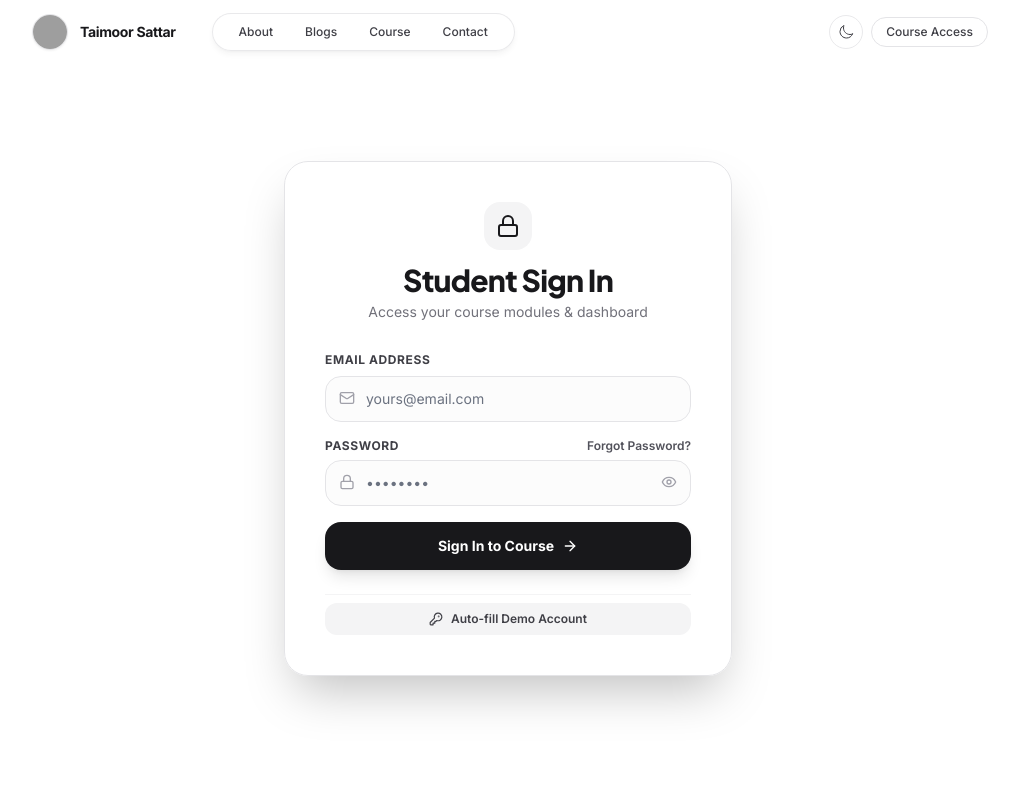
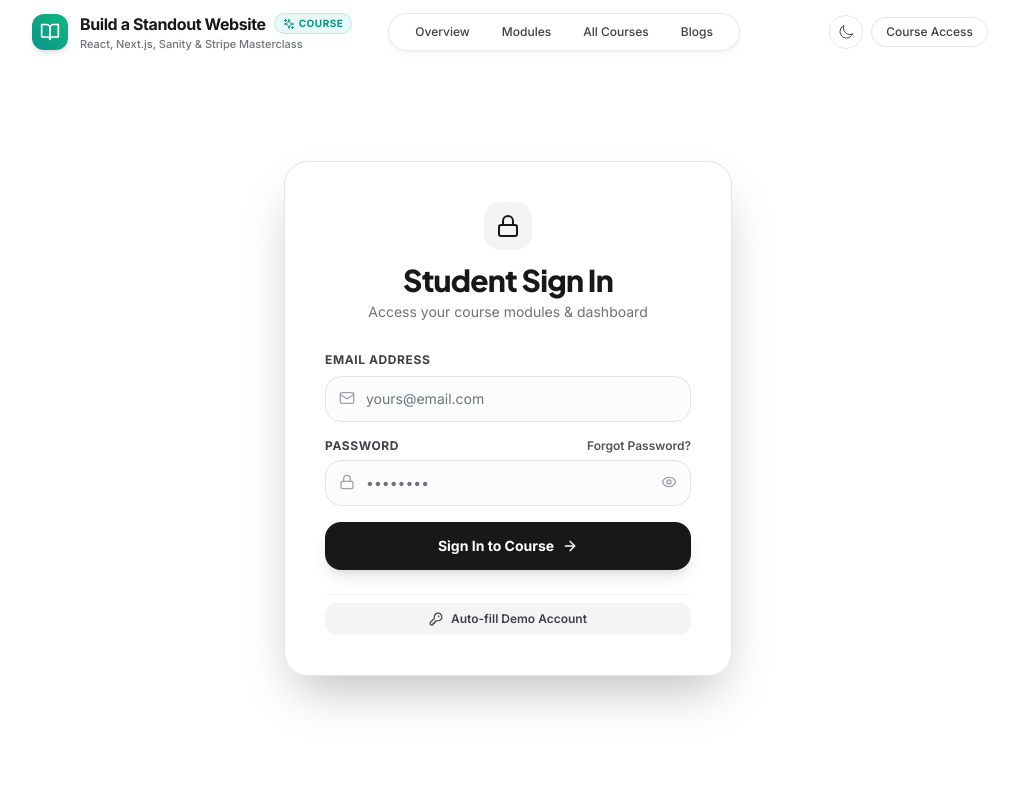
Before and after one commit to taimoorsattar7/taimoorsattar-web, a Next.js app: page /auth in a window 1280 px wide. Shown: the top 800 px of the page, without its empty margins (132-1151 px from the left). Built offline with nearby package versions, Linux system fonts and the light colour scheme; grey boxes are pictures that could not be loaded.

Commit message:
Unify course header across /modules, /p/[slug], /course, /auth, and /settings pages

```diff
--- a/src/components/header.tsx
+++ b/src/components/header.tsx
@@ -3,6 +3,7 @@
 import React, { useState, useEffect, Fragment } from "react"
 import { Disclosure, Menu, Transition } from "@headlessui/react"
 import { Bars3Icon, XMarkIcon, SunIcon, MoonIcon } from "@heroicons/react/24/outline"
+import { BookOpen, Sparkles, User, LogOut } from "lucide-react"
 import { Container } from "@components/Container"
 import Link from "next/link"
 import Image from "next/image"
@@ -24,7 +25,14 @@ export default function Header() {
     logout(() => router.push("/auth"))
   }
 
-  const navigation = [
+  const isCoursePage =
+    pathname?.startsWith("/p/") ||
+    pathname?.startsWith("/modules") ||
+    pathname?.startsWith("/course") ||
+    pathname === "/auth" ||
+    pathname === "/settings"
+
+  const siteNavigation = [
     {
       name: "About",
       href: "/about",
@@ -46,6 +54,31 @@ export default function Header() {
       current: pathname === "/contact" || pathname?.startsWith("/contact/"),
     },
   ]
+
+  const courseNavigation = [
+    {
+      name: "Overview",
+      href: "/p/build-standout-website",
+      current: pathname === "/p/build-standout-website" || pathname?.startsWith("/p/"),
+    },
+    {
+      name: "Modules",
+      href: "/modules",
+      current: pathname?.startsWith("/modules"),
+    },
+    {
+      name: "All Courses",
+      href: "/course",
+      current: pathname === "/course" || pathname?.startsWith("/course/"),
+    },
+    {
+      name: "Blogs",
+      href: "/blogs",
+      current: pathname === "/blogs" || pathname?.startsWith("/blogs/"),
+    },
+  ]
+
+  const activeNav = isCoursePage ? courseNavigation : siteNavigation
 
   const [isScrolled, setIsScrolled] = useState(false)
 
@@ -88,8 +121,31 @@ export default function Header() {
                     </Disclosure.Button>
                   </div>
 
-                  {/* Spotlight Logo: Profile Photo Avatar + Name */}
+                  {/* Dynamic Brand Logo & Info based on route */}
                   <div className="flex flex-1 items-center justify-center sm:items-stretch sm:justify-start">
+                    {isCoursePage ? (
+                      <Link
+                        href="/p/build-standout-website"
+                        className="flex items-center gap-3 group no-underline focus:outline-none focus-visible:ring-2 focus-visible:ring-teal-500 rounded-full px-1 py-0.5"
+                      >
+                        <div className="w-9 h-9 rounded-xl bg-gradient-to-tr from-teal-600 to-emerald-500 text-white font-extrabold text-sm flex items-center justify-center shadow-md shrink-0">
+                          <BookOpen className="w-5 h-5" />
+                        </div>
+                        <div className="flex flex-col text-left">
+                          <div className="flex items-center gap-2">
+                            <span className="font-extrabold text-sm sm:text-base tracking-tight text-zinc-900 dark:text-zinc-100 group-hover:text-teal-600 dark:group-hover:text-teal-400 transition-colors">
+                              Build a Standout Website
+                            </span>
+                            <span className="hidden md:inline-flex items-center gap-1 px-2 py-0.5 rounded-full bg-teal-500/10 text-teal-600 dark:text-teal-400 border border-teal-500/20 text-[10px] font-bold uppercase tracking-wider">
+                              <Sparkles className="w-3 h-3" /> Course
+                            </span>
+                          </div>
+                          <span className="text-[11px] font-medium text-zinc-500 dark:text-zinc-400 hidden sm:block">
+                            React, Next.js, Sanity & Stripe Masterclass
+                          </span>
+                        </div>
+                      </Link>
+                    ) : (
                       <Link
                         href="/"
                         className="flex items-center gap-3 group no-underline focus:outline-none focus-visible:ring-2 focus-visible:ring-teal-500 rounded-full px-1 py-0.5"
@@ -109,11 +165,12 @@ export default function Header() {
                           Taimoor Sattar
                         </span>
                       </Link>
+                    )}
 
                     {/* Nav links matching floating nav style */}
                     <div className="hidden sm:ml-8 sm:flex sm:items-center">
                       <div className="flex items-center space-x-1 px-3 py-1 rounded-full bg-white/90 dark:bg-zinc-800/90 shadow-md shadow-zinc-800/5 border border-zinc-200/80 dark:border-zinc-700/60 backdrop-blur">
-                        {navigation.map(item => (
+                        {activeNav.map(item => (
                           <Link
                             key={item.name}
                             href={item.href}
@@ -187,10 +244,23 @@ export default function Header() {
                                   href="/modules"
                                   className={classNames(
                                     active ? "bg-zinc-100 dark:bg-zinc-800 text-zinc-900 dark:text-zinc-100" : "text-zinc-700 dark:text-zinc-300",
-                                    "block px-4 py-2.5 text-xs font-medium transition-colors focus:outline-none focus-visible:bg-zinc-100 dark:focus-visible:bg-zinc-800"
+                                    "block px-4 py-2.5 text-xs font-medium transition-colors"
                                   )}
                                 >
                                   Modules
+                                </Link>
+                              )}
+                            </Menu.Item>
+                            <Menu.Item>
+                              {({ active }) => (
+                                <Link
+                                  href="/settings"
+                                  className={classNames(
+                                    active ? "bg-zinc-100 dark:bg-zinc-800 text-zinc-900 dark:text-zinc-100" : "text-zinc-700 dark:text-zinc-300",
+                                    "block px-4 py-2.5 text-xs font-medium transition-colors"
+                                  )}
+                                >
+                                  Account Settings
                                 </Link>
                               )}
                             </Menu.Item>
@@ -200,7 +270,7 @@ export default function Header() {
                                   onClick={handleLogout}
                                   className={classNames(
                                     active ? "bg-zinc-100 dark:bg-zinc-800 text-red-600 dark:text-red-400" : "text-zinc-700 dark:text-zinc-300",
-                                    "w-full text-left block px-4 py-2.5 text-xs font-medium transition-colors focus:outline-none focus-visible:bg-zinc-100 dark:focus-visible:bg-zinc-800"
+                                    "w-full text-left block px-4 py-2.5 text-xs font-medium transition-colors"
                                   )}
                                 >
                                   Sign out
@@ -223,7 +293,7 @@ export default function Header() {
               </div>
             </Container>
 
-            {/* Mobile Navigation Panel with smooth transition */}
+            {/* Mobile Navigation Panel */}
             <Transition
               as={Fragment}
               enter="transition duration-200 ease-out"
@@ -234,7 +304,7 @@ export default function Header() {
               leaveTo="transform opacity-0 -translate-y-2 scale-98"
             >
               <Disclosure.Panel className="sm:hidden bg-white/95 dark:bg-zinc-950/95 backdrop-blur-lg border-b border-zinc-200 dark:border-zinc-800 px-4 pt-3 pb-5 space-y-1.5 shadow-lg">
-                {navigation.map(item => (
+                {activeNav.map(item => (
                   <Disclosure.Button
                     key={item.name}
                     as={Link}
```
Lines whose indentation alone changed are shown as unchanged.
